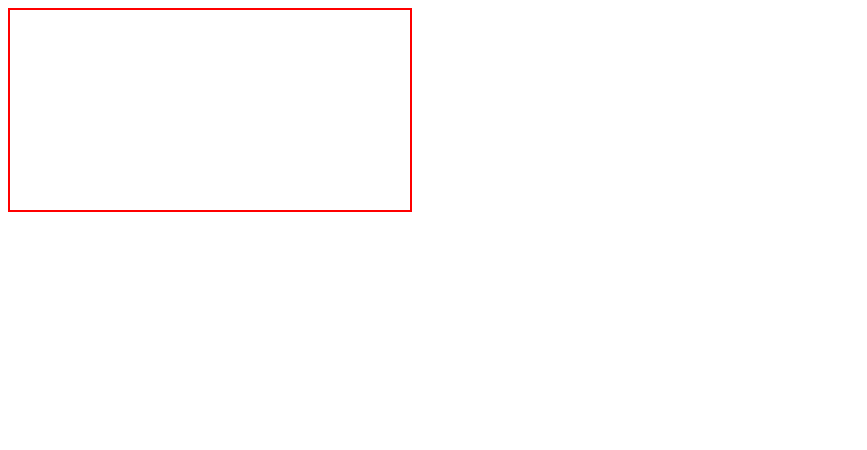
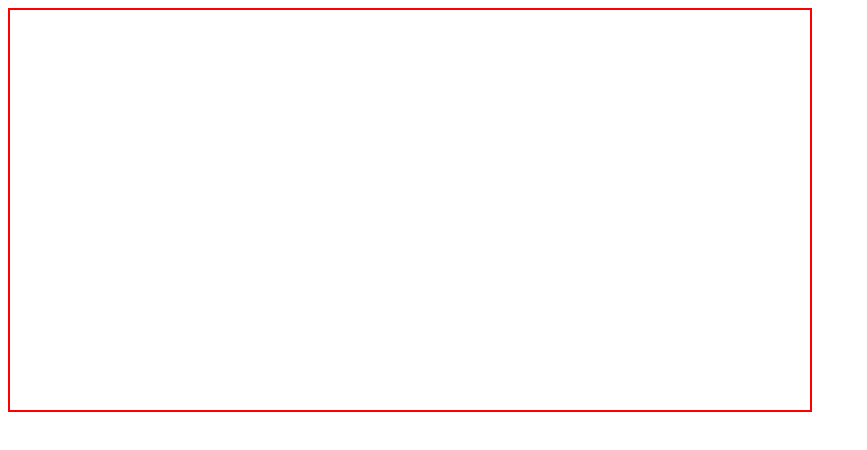
Before and after one commit to carlalennon/knitting-pattern-drafter-prototype, a plain HTML site: page index.html in a window 1280 px wide. Shown: the whole page, without its empty margins (0-867 px from the left). Drawn offline with Linux system fonts and the light colour scheme.

Commit message:
Increase canvas size

```diff
--- a/index.html
+++ b/index.html
@@ -10,7 +10,7 @@
 </head>
 <body>
 
-    <canvas id="canvas" width="400" height="200"></canvas>
+    <canvas id="canvas"></canvas>
 
 </body>
 </html>
--- a/style.css
+++ b/style.css
@@ -7,7 +7,7 @@
 }
 
 #canvas {
-    width: 400px;
-    height: 200px;
+    width: 800px;
+    height: 400px;
     border: 2px solid red;
 }
```
